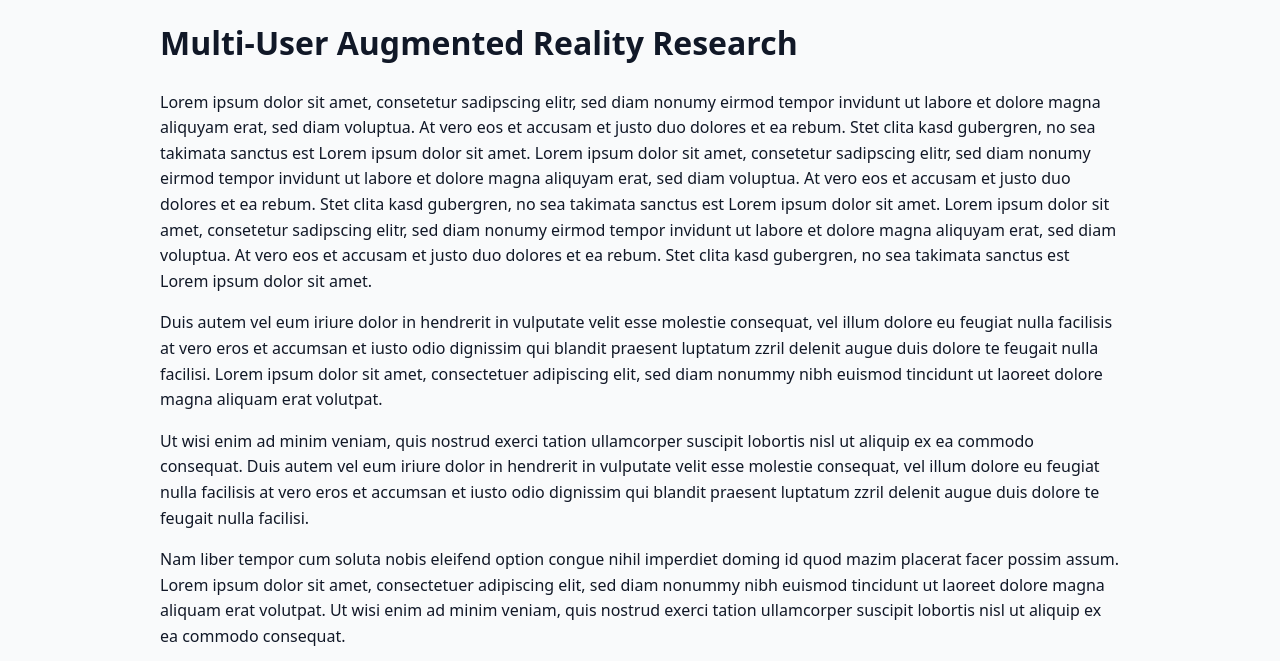
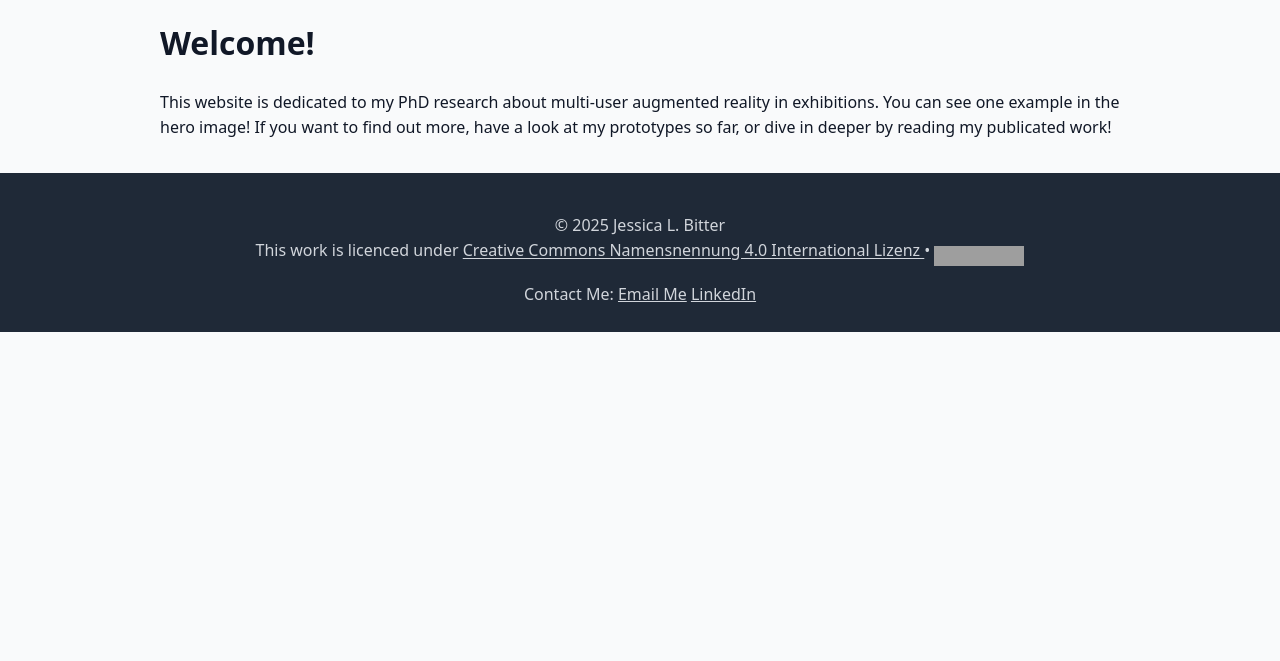
Before and after one commit to JeLaBit/multiuser-augmented-reality-research, a Jekyll site: the page built from index.md, in a window 1280 px wide and 900 px high, scrolled down 363 px, cut to the strip 239-900 px from the top of the window. Built offline with Jekyll 4.4.1, drawn with Linux system fonts in a browser that asks for light colours; after the commit the page ends 934 px from its top, so only the background shows below that; some of the changed text lies outside the part shown; grey boxes are pictures that could not be loaded.

Commit message:
Update index.md

```diff
--- a/index.md
+++ b/index.md
@@ -6,16 +6,7 @@ hero_text: "By Jessica L. Bitter"
 ---
 
 
-# Multi-User Augmented Reality Research
+# Welcome!
 
-Lorem ipsum dolor sit amet, consetetur sadipscing elitr, sed diam nonumy eirmod tempor invidunt ut labore et dolore magna aliquyam erat, sed diam voluptua. At vero eos et accusam et justo duo dolores et ea rebum. Stet clita kasd gubergren, no sea takimata sanctus est Lorem ipsum dolor sit amet. Lorem ipsum dolor sit amet, consetetur sadipscing elitr, sed diam nonumy eirmod tempor invidunt ut labore et dolore magna aliquyam erat, sed diam voluptua. At vero eos et accusam et justo duo dolores et ea rebum. Stet clita kasd gubergren, no sea takimata sanctus est Lorem ipsum dolor sit amet. Lorem ipsum dolor sit amet, consetetur sadipscing elitr, sed diam nonumy eirmod tempor invidunt ut labore et dolore magna aliquyam erat, sed diam voluptua. At vero eos et accusam et justo duo dolores et ea rebum. Stet clita kasd gubergren, no sea takimata sanctus est Lorem ipsum dolor sit amet.
-
-Duis autem vel eum iriure dolor in hendrerit in vulputate velit esse molestie consequat, vel illum dolore eu feugiat nulla facilisis at vero eros et accumsan et iusto odio dignissim qui blandit praesent luptatum zzril delenit augue duis dolore te feugait nulla facilisi. Lorem ipsum dolor sit amet, consectetuer adipiscing elit, sed diam nonummy nibh euismod tincidunt ut laoreet dolore magna aliquam erat volutpat.
-
-Ut wisi enim ad minim veniam, quis nostrud exerci tation ullamcorper suscipit lobortis nisl ut aliquip ex ea commodo consequat. Duis autem vel eum iriure dolor in hendrerit in vulputate velit esse molestie consequat, vel illum dolore eu feugiat nulla facilisis at vero eros et accumsan et iusto odio dignissim qui blandit praesent luptatum zzril delenit augue duis dolore te feugait nulla facilisi.
-
-Nam liber tempor cum soluta nobis eleifend option congue nihil imperdiet doming id quod mazim placerat facer possim assum. Lorem ipsum dolor sit amet, consectetuer adipiscing elit, sed diam nonummy nibh euismod tincidunt ut laoreet dolore magna aliquam erat volutpat. Ut wisi enim ad minim veniam, quis nostrud exerci tation ullamcorper suscipit lobortis nisl ut aliquip ex ea commodo consequat.
-
-Duis autem vel eum iriure dolor in hendrerit in vulputate velit esse molestie consequat, vel illum dolore eu feugiat nulla facilisis.
-
-At vero eos et accusam et justo duo dolores et ea rebum. Stet clita kasd gubergren, no sea takimata sanctus est Lorem ipsum dolor sit amet. Lorem ipsum dolor sit amet, consetetur sadipscing elitr, sed diam nonumy eirmod tempor invidunt ut labore et dolore magna aliquyam erat, sed diam voluptua. At vero eos et accusam et justo duo dolores et ea rebum. Stet clita kasd gubergren, no sea takimata sanctus est Lorem ipsum dolor sit amet. Lorem ipsum dolor sit amet, consetetur sadipscing elitr, At accusam aliquyam diam diam dolore dolores duo eirmod eos erat, et nonumy sed tempor et et invidunt justo labore Stet clita ea et gubergren, kasd magna no rebum. sanctus sea sed takimata ut vero voluptua. est Lorem ipsum dolor sit amet. Lorem ipsum dolor sit amet, consetetur sadipscing elitr, sed diam
+This website is dedicated to my PhD research about multi-user augmented reality in exhibitions. You can see one example in the hero image!
+If you want to find out more, have a look at my prototypes so far, or dive in deeper by reading my publicated work!
```
